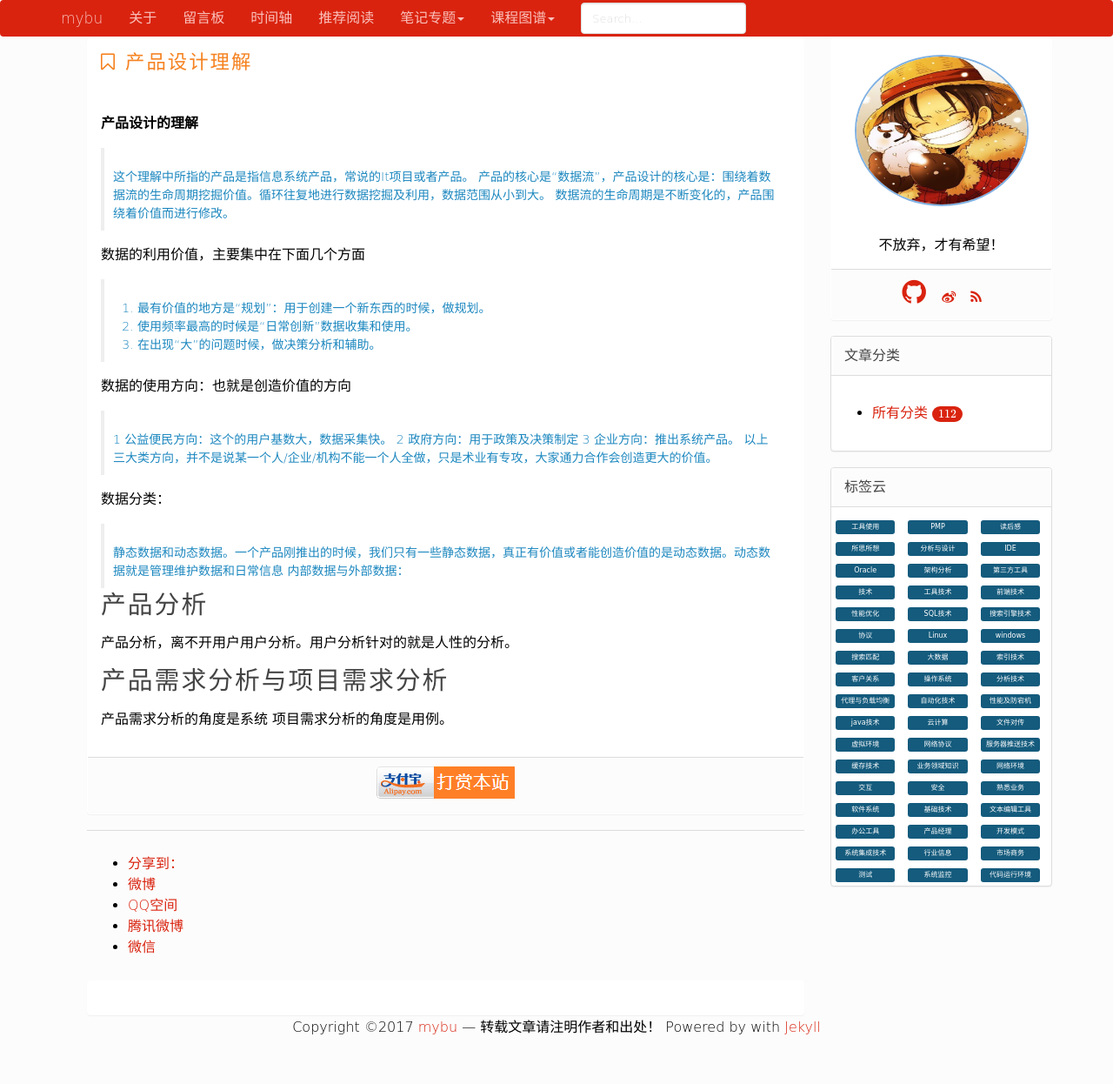
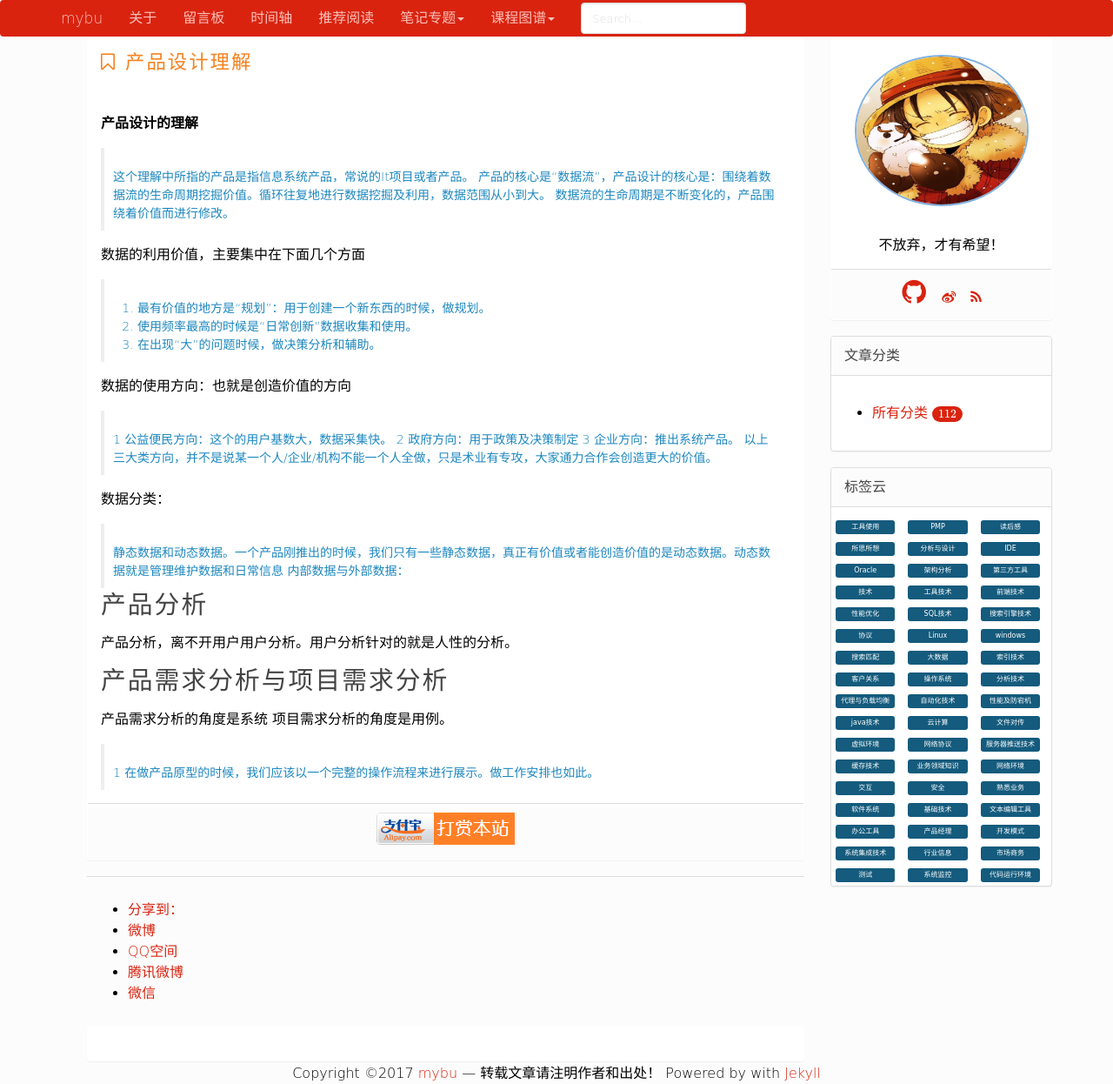
Before and after one commit to mybu/mybu.github.com, a Jekyll site: the page built from _posts/strok/productP/2017-02-10-产品设计理解.md, in a window 1280 px wide. Shown: the whole page at 87% size. Built offline with Jekyll 4.4.1, drawn with Linux system fonts in a browser that asks for light colours; nearby versions of some CDN libraries; formulas are drawn with MathJax 3; comment, search, counter and statistics services are not loaded; before the commit the page ends 1193 px from its top, so only the background shows below that.

Commit message:
增加对产品原型设计的心得

```diff
--- a/_posts/strok/productP/2017-02-10-产品设计理解.md
+++ b/_posts/strok/productP/2017-02-10-产品设计理解.md
@@ -33,3 +33,6 @@ description: 对项目都不甚了解，怎谈项目管理
 # 产品需求分析与项目需求分析
 产品需求分析的角度是系统
 项目需求分析的角度是用例。
+
+>
+1 在做产品原型的时候，我们应该以一个完整的操作流程来进行展示。做工作安排也如此。
```
